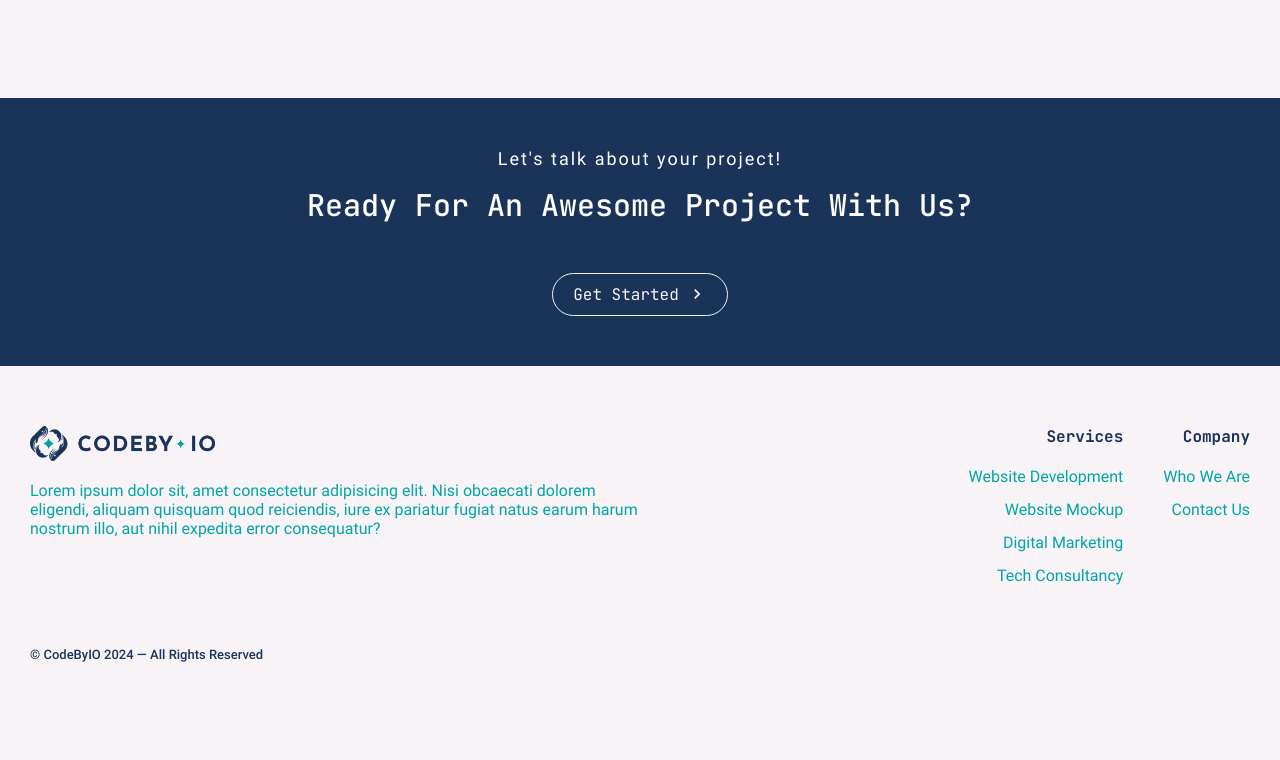
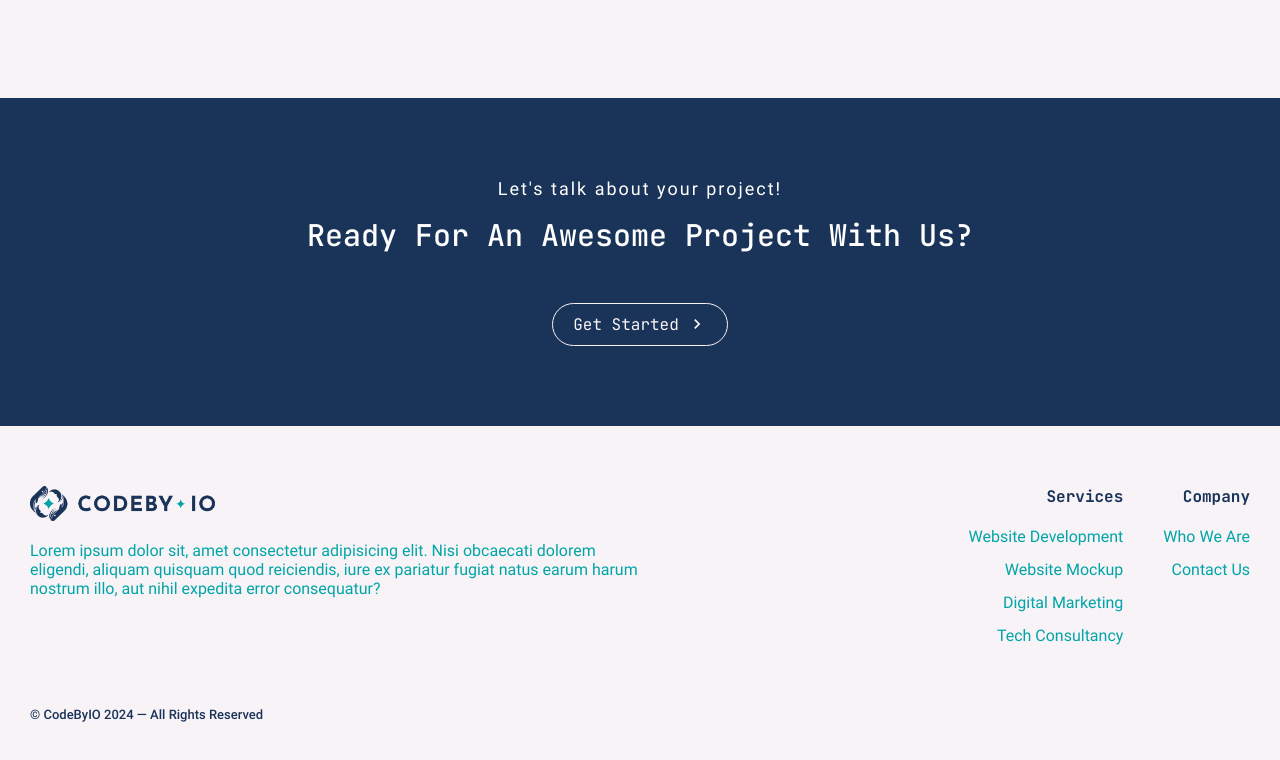
Before and after one commit to codebyio/codebyio.github.io, a Next.js app: page / in a window 1280 px wide. Shown: the part 1254-2014 px from the top of the page. Before the commit the page ends 1976 px from the top, so only its background shows below. Built offline with nearby package versions, Linux system fonts and the light colour scheme.

Commit message:
UI: CTA Section Fix Padding

```diff
--- a/src/components/shared/CtaSection/CtaSection.module.css
+++ b/src/components/shared/CtaSection/CtaSection.module.css
@@ -1,7 +1,7 @@
 .cta-section {
   color: #fff;
   background-color: var(--primary-blue-color);
-  padding: 50px;
+  padding: 80px;
   margin-top: 5rem;
 }
 .cta-section h2,
```
